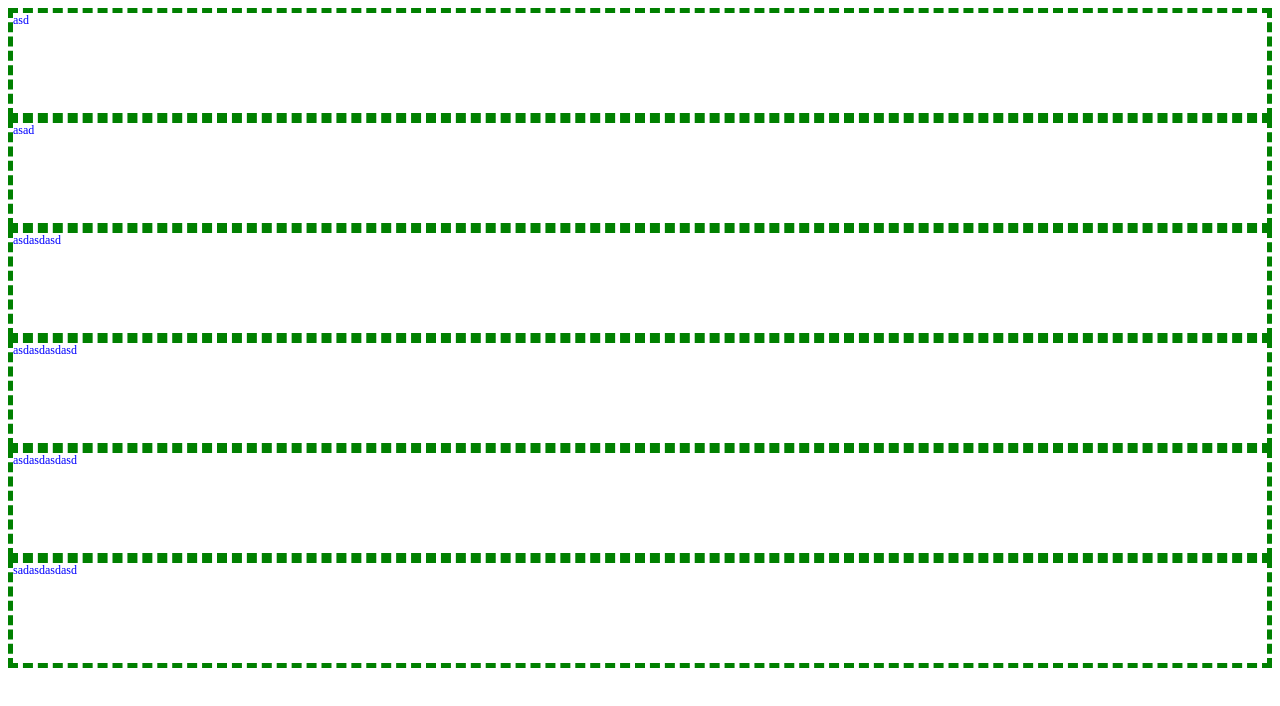
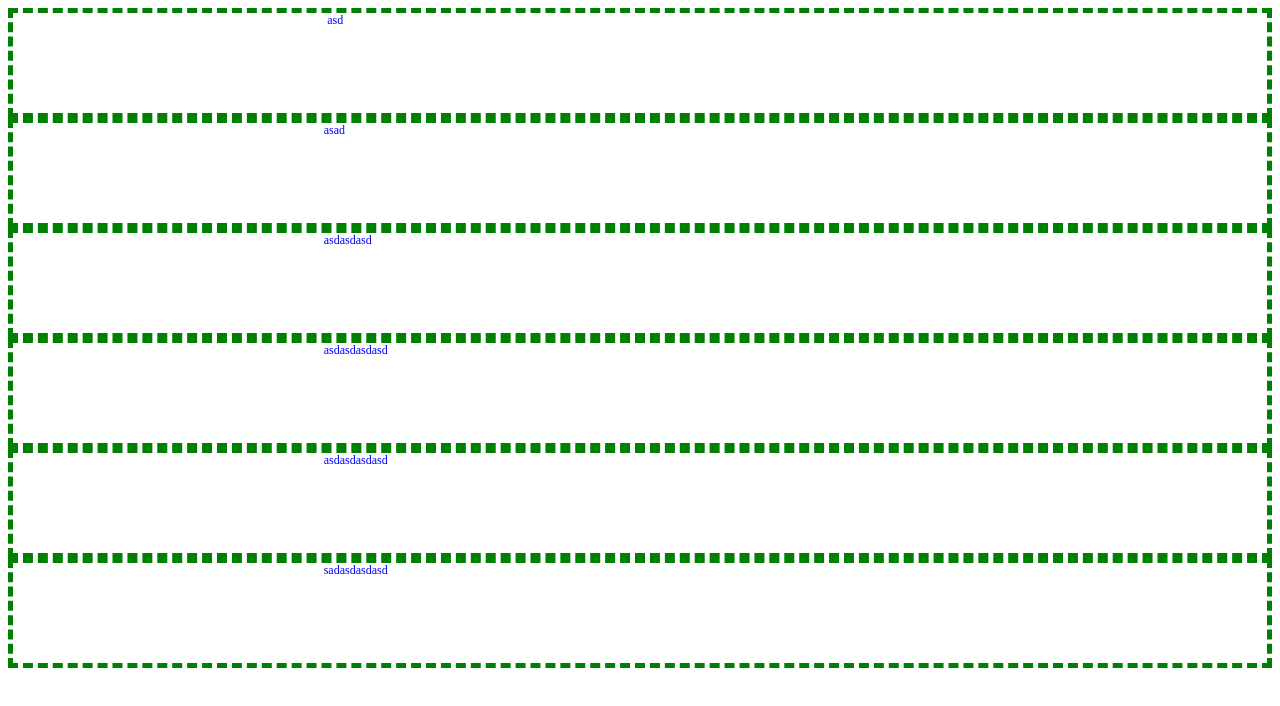
Before and after one commit to mplyulev/Re-animator, a React (Create React App) app: page / in a window 1280 px wide. Shown: the top 706 px of the page. Built offline with nearby package versions, Linux system fonts and the light colour scheme.

Commit message:
added key formatting method. no need of config js anymore

```diff
--- a/src/Animated.js
+++ b/src/Animated.js
@@ -35,6 +35,12 @@ class Animated extends Component {
       //   speed: 5000,
       //   type: 'linear'
       // },
+      paddingLeft: {
+        from: 1,
+        to: 1000,
+        speed: 10000,
+        type: 'ease-in'
+      },
       backgroundColor: {
         from: 'gray',
         to: 'white',
@@ -62,7 +68,7 @@ class Animated extends Component {
     return (
 
 
-        <Reanimate animations={animations} globalSpeed={2000} interval={500}>
+        <Reanimate animations={animations} globalSpeed={1111} interval={1}>
         {arrays.map(text => {
           return  <div>{text}</div>
         })}
--- a/src/Reanimate.js
+++ b/src/Reanimate.js
@@ -20,14 +20,25 @@ class Reanimate extends Component {
     let { animations, globalSpeed, interval } = this.props;
     const style = {};
     style.transition = ''
-    let cssName = ''
+
 
     Object.entries(animations).map(([key, value], index) => {
       if (typeof value.from !== 'undefined') {
         style[key] = value.from;
       }
+      let cssName = ''
+      if (key !== key.toLowerCase()) {
 
-      cssName = config[key] && config[key].cssName;
+        const keys = key.match(/([A-Z]?[^A-Z]*)/g).slice(0,-1);
+        keys.forEach((keyPart, index) => {
+          cssName += keyPart.toLowerCase();
+          if (index !== keys.length - 1) {
+            cssName += '-';
+          }
+
+        });
+      }
+
       style.transition += `${cssName || key} ${(value.speed || globalSpeed) / 1000}s ${value.type}${index !== Object.entries(animations).length - 1 ? ', ' : ''}`;
     });
 
```
